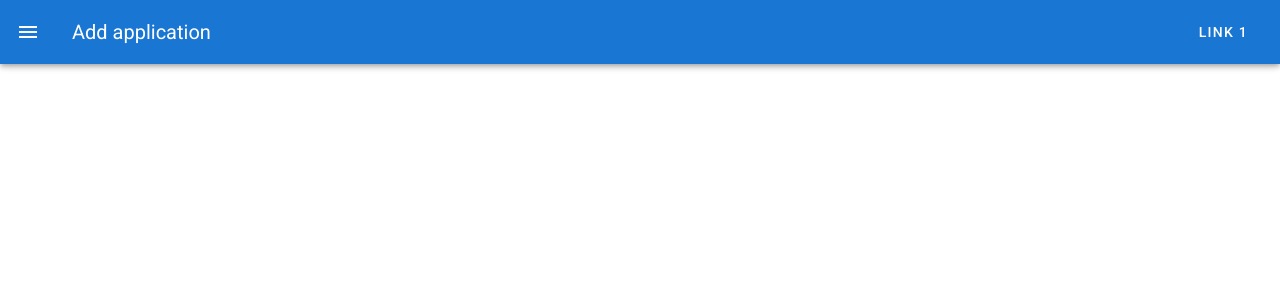
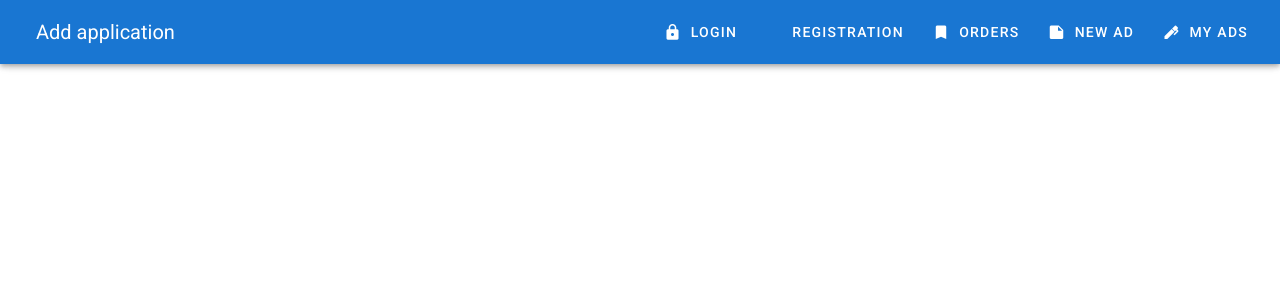
Before and after one commit to eduard-sd/Portfolio, a Vue app in the folder HTML/Vue-Ad-app/my-app/: page / in a window 1280 px wide. Shown: the top 300 px of the page. Built offline with nearby package versions, Linux system fonts and the light colour scheme.

Commit message:
Add sidebar, buttons, links, mobile adaptetion

```diff
--- a/HTML/Vue-Ad-app/my-app/src/App.vue
+++ b/HTML/Vue-Ad-app/my-app/src/App.vue
@@ -1,15 +1,46 @@
 <template>
   <v-app>
-    <v-navigation-drawer app temporary></v-navigation-drawer>
+    <v-navigation-drawer
+            app
+            temporary
+            v-model="drawer"
+    >
+      <v-list>
+        <v-list-item
+          v-for="link of links"
+          :key="link.title"
+          :to="link.url"
+        >
+          <v-list-item-icon>
+            <v-icon>{{ link.icon }}</v-icon>
+          </v-list-item-icon>
+
+          <v-list-item-content>
+            <v-list-item-title v-text="link.title"></v-list-item-title>
+          </v-list-item-content>
+        </v-list-item>
+      </v-list>
+    </v-navigation-drawer>
 
     <v-app-bar app
                color="primary"
                dark>
-      <v-app-bar-nav-icon></v-app-bar-nav-icon>
+      <v-app-bar-nav-icon
+              @click="drawer = !drawer"
+              class="hidden-md-and-up"
+      ></v-app-bar-nav-icon>
       <v-toolbar-title>Add application</v-toolbar-title>
       <v-spacer></v-spacer>
-      <v-toolbar-items>
-        <v-btn text>Link 1</v-btn>
+      <v-toolbar-items class="hidden-sm-and-down">
+        <v-btn
+                text
+                v-for="link in links"
+                :key="link.title"
+                :to="link.url"
+        >
+          <v-icon left>{{ link.icon }}</v-icon>
+          {{ link.title }}
+        </v-btn>
       </v-toolbar-items>
     </v-app-bar>
 
@@ -17,7 +48,7 @@
 
     <!-- Sizes your content based upon application components -->
     <v-content>
-      <!--<router-view></router-view>-->
+      <router-view></router-view>
     </v-content>
 
   </v-app>
@@ -25,5 +56,18 @@
 
 <script>
 export default {
+  data () {
+    return {
+      drawer: false,
+      links: [
+        {title: 'Login', icon: 'mdi-lock', url: '/login'},
+        {title: 'Registration',icon: 'mdi-face', url: '/registration'},
+        {title: 'Orders', icon: 'mdi-bookmark', url: '/orders'},
+        {title: 'New ad', icon: 'mdi-note', url: '/new'},
+        {title: 'My ads', icon: 'mdi-pen ', url: '/list'},
+      ]
+    }
+  },
+
 };
 </script>
--- a/HTML/Vue-Ad-app/my-app/src/main.js
+++ b/HTML/Vue-Ad-app/my-app/src/main.js
@@ -1,10 +1,12 @@
 import Vue from 'vue'
 import App from './App.vue'
+import router from './router'
 import vuetify from './plugins/vuetify';
 
 Vue.config.productionTip = false
 
 new Vue({
   vuetify,
+  router,
   render: h => h(App)
 }).$mount('#app')
```
